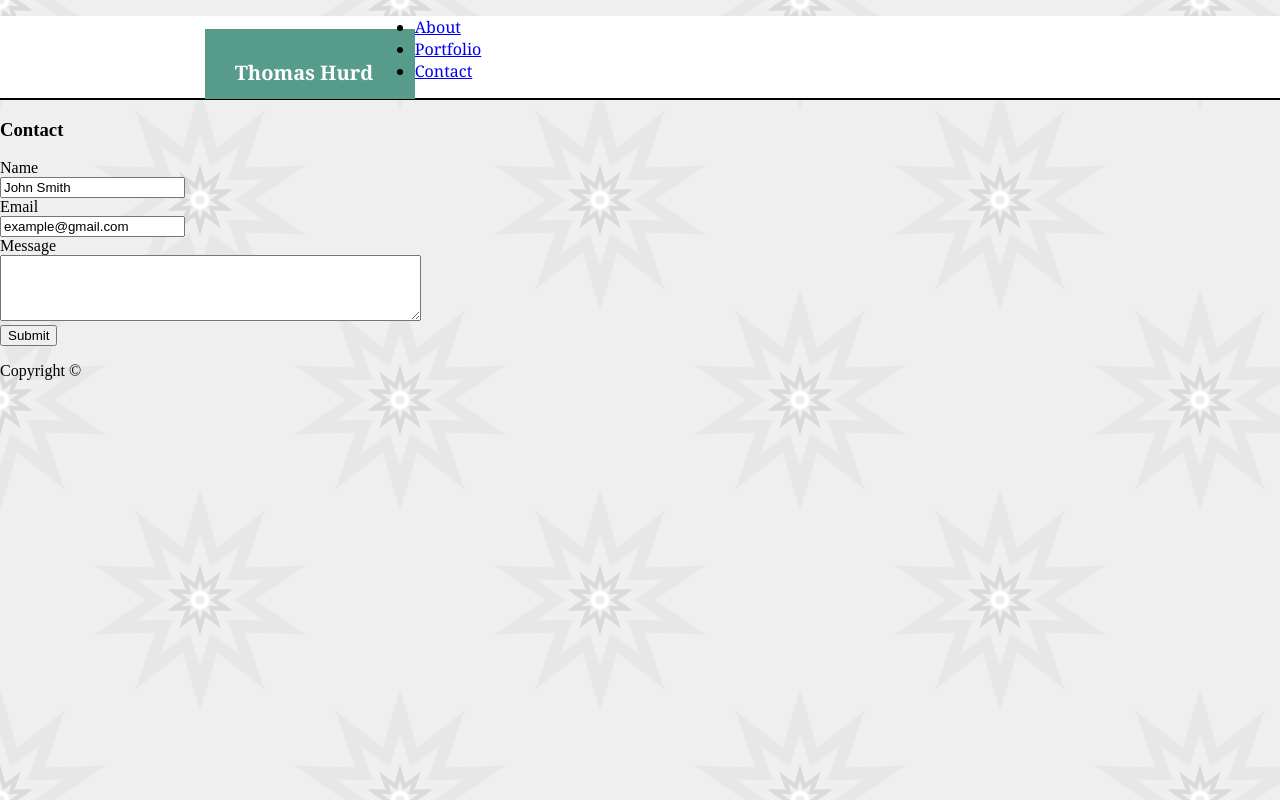
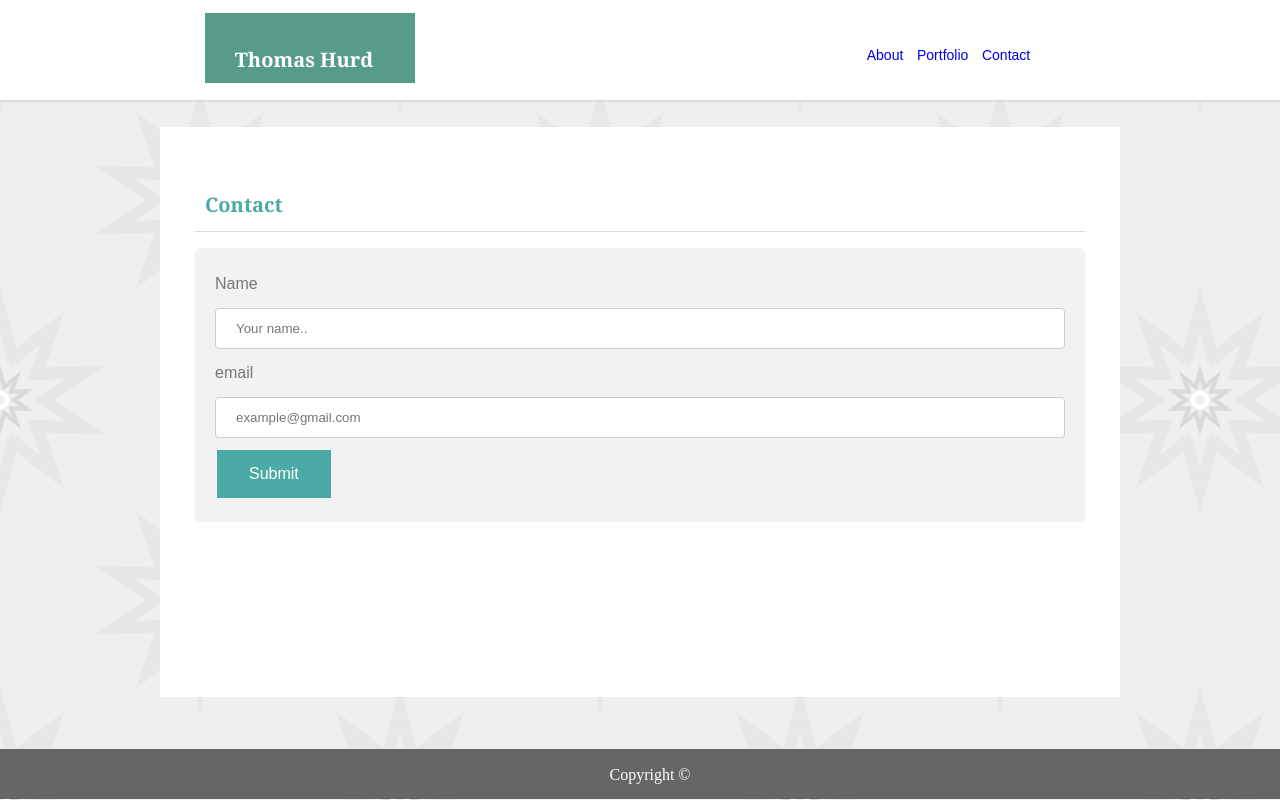
Before and after one commit to tomkent321/Basic-Portfolio, a plain HTML site: page contact.html in a window 1280 px wide. Drawn offline with Linux system fonts and the light colour scheme; files that its build step writes are made by us from their sources; files whose address does not match are found by name.

Commit message:
more edits

```diff
--- a/assets/css/style.css
+++ b/assets/css/style.css
@@ -63,7 +63,7 @@ header {
     font-family: Georgia, Times, "Times New Roman", serif;
     width: 100%;
     margin: auto;
-    border-bottom: 2px black solid;
+    border-bottom: 2px #dddddd solid;
     background-color: #ffffff;
     z-index: 1;
 }
@@ -124,7 +124,7 @@ h2 {
     padding:35px;
     margin-top: 25px;
     font-family: 'Arial', 'Helvetica Neue', Helvetica, sans-serif;
-    font-size: 16px;
+    font-size: 19px;
     line-height: 32px;
     color: #777777;
 }
@@ -140,6 +140,16 @@ h2 {
     height:800px;
 }
 
+.hero-3 {
+    background-color: #fff;
+    padding:35px;
+    margin-top: 25px;
+    font-family: 'Arial', 'Helvetica Neue', Helvetica, sans-serif;
+    font-size: 16px;
+    line-height: 32px;
+    color: #777777;
+    height:500px;
+}
 
 #main-pic {
     float:left;
@@ -162,7 +172,7 @@ h2 {
 .picture-label {
     height: 30px;
     width: 240px;
-    background-color: rgb(87, 155, 138);;
+    background-color: #4aaaa5;
     position: absolute;
     color: white;
     top: 175px;
@@ -170,4 +180,79 @@ h2 {
     padding: 5px;
 }
 
+.footer-text {
+    position: fixed;
+    left: 0;
+    bottom: -15px;
+    width: 100%;
+    height: 30px;
+    line-height: 30px;
+    background-color: #666666;
+    color: white;
+    text-align: center;
+    padding: 10px;
+
+
+ }
+
+ span {
+    display: inline-block;
+    vertical-align: middle;
+    line-height: normal;
+  }
+
+  .button {
+    background-color: #4aaaa5;
+    border: none;
+    color: white;
+    padding: 15px 32px;
+    text-align: center;
+    text-decoration: none;
+    display: inline-block;
+    font-size: 16px;
+    margin: 4px 2px;
+    cursor: pointer;
+}
+
+
+input[type=text], select {
+    width: 100%;
+    padding: 12px 20px;
+    margin: 8px 0;
+    display: inline-block;
+    border: 1px solid #ccc;
+    border-radius: 4px;
+    box-sizing: border-box;
+}
+
+input[type=email], select {
+    width: 100%;
+    padding: 12px 20px;
+    margin: 8px 0;
+    display: inline-block;
+    border: 1px solid #ccc;
+    border-radius: 4px;
+    box-sizing: border-box;
+}
+
+input[type=submit] {
+    width: 100%;
+    background-color: #4CAF50;
+    color: white;
+    padding: 14px 20px;
+    margin: 8px 0;
+    border: none;
+    border-radius: 4px;
+    cursor: pointer;
+}
+
+input[type=submit]:hover {
+    background-color: #45a049;
+}
+
+.form-style {
+    border-radius: 5px;
+    background-color: #f2f2f2;
+    padding: 20px;
+}
 /* may want to make classes for these if there are other lists */
--- a/contact.html
+++ b/contact.html
@@ -5,47 +5,59 @@
     <meta http-equiv="X-UA-Compatible" content="IE=edge">
     <title>Contact</title>
     <meta name="viewport" content="width=device-width, initial-scale=1">
-    <link rel="stylesheet" type="text/css" media="screen" href="css/style.css" />
+    <link rel="stylesheet" type="text/css" media="screen" href="assets/css/style.css">
 
 </head>
 <body>
     <header>
 
-                <h1>Thomas Hurd</h1>
-                <nav>
-                    <ul>
-                        <li><a href="index.html">About</a></li>
-                        <li><a href="portfolio.html">Portfolio</a> </li>
-                        <li><a href="contact.html">Contact</a>   </li>
-                    </ul>
-                </nav>
+        <div id="container-nav">
+            <h1 ><span>Thomas Hurd</span></h1>
+
+                <div id="nav-first">
+                    <a href="index.html">About</a>
+                    <a href="portfolio.html">Portfolio</a>
+                    <a href="contact.html">Contact</a>
+                </div>
+        </div>
     </header>
 
-            <div class="container-2">
+
+            <div class="wrapper">
+
+                <section class="hero-3">
+                    <h2>Contact</h2>
 
                     <section>
 
-                    <h3>Contact</h3>
+                        <div class="form-style">
+                            <form action="/action_page.php">
+                              <label for="fname">Name</label>
+                              <input type="text" id="fname" name="firstname" placeholder="Your name..">
 
-                    <form action="/action_page.php">
-                        <label for="name">Name</label><br>
-                        <input type="text" name="name" value="John Smith"><br>
-                        <label for="email">Email</label><br>
-                        <input type="email" name="email" value="example@gmail.com"><br>
-                        <label for="message">Message</label><br>
-                        <textarea rows="4" cols="50">
+                              <label for="email">email</label>
+                              <input type="email" id="email" name="lastname" placeholder="example@gmail.com">
 
-                        </textarea><br>
-                        <input type="submit" value="Submit">
+
+
+
+                            <input type="button" class="button" value="Submit">
                         </form>
+                    </div>
 
 
                     </section>
 
                     </div>
+                </section>
 
-            <footer>
-                <p class="footer-text">Copyright &copy;</p>
+                </div>
+
+        </div>
+
+
+        <footer class="footer">
+                <p class="footer-text"><span>Copyright &copy;</span></p>
         </footer>
 
 </body>
```
Also changed, not shown: index.html (+6 -4 lines), portfolio.html (+5 -6 lines). Lines whose indentation alone changed are shown as unchanged.
